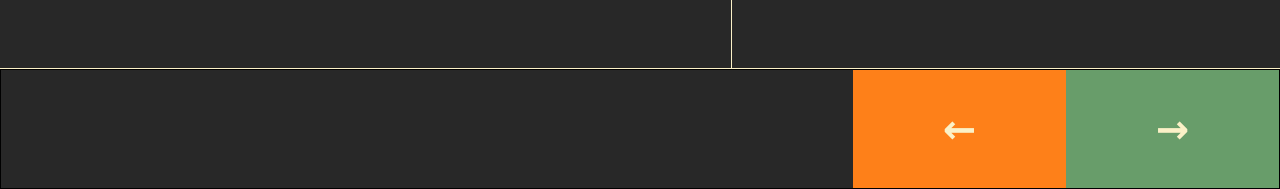
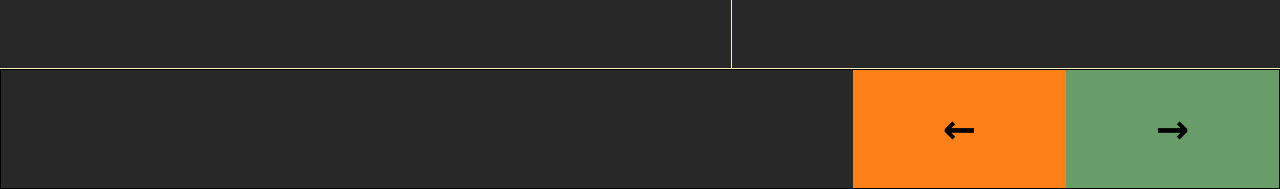
Before and after one commit to dy-ma/personal, a SvelteKit app: page / in a window 1280 px wide. Shown: the part 611-800 px from the top of the page. Built offline with nearby package versions, Linux system fonts and the light colour scheme.

Commit message:
Remove page log in layout

```diff
--- a/src/routes/+layout.svelte
+++ b/src/routes/+layout.svelte
@@ -2,10 +2,6 @@
 	import Header from './Header.svelte';
 	import Footer from './Footer.svelte';
 	import './styles.css';
-	import { page } from '$app/stores';
-
-	let cur = $page;
-	console.log(cur);
 </script>
 
 <div class="app">
--- a/src/routes/Footer.svelte
+++ b/src/routes/Footer.svelte
@@ -1,6 +1,7 @@
 <script>
 	import { page } from '$app/stores';
 	import { onMount } from 'svelte';
+	import { afterUpdate } from 'svelte';
 
 	let pages = ['/', '/pig', '/hamster'];
 	let next = '/';
@@ -17,12 +18,12 @@
 </script>
 
 <footer>
-	<div class="prev">
+	<button class="prev">
 		<a href={prev}> &#x2190 </a>
-	</div>
-	<div class="next">
+	</button>
+	<button class="next">
 		<a href={next}> &#x2192 </a>
-	</div>
+	</button>
 </footer>
 
 <style>
@@ -48,6 +49,7 @@
 		display: flex;
 		justify-content: center;
 		align-items: center;
+		border: none;
 	}
 
 	a {
```
